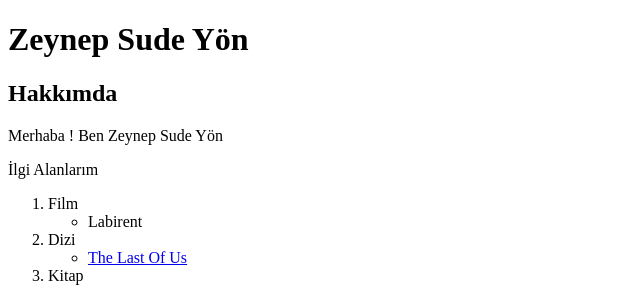
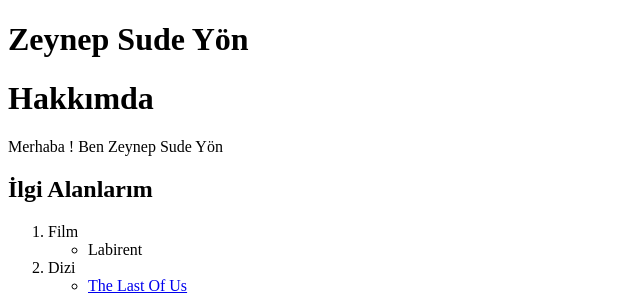
Before and after one commit to zsyon/web_sitesi1, a plain HTML site: page index.html in a window 1280 px wide. Shown: the top 298 px of the page, without its empty margins (0-640 px from the left). Drawn offline with Linux system fonts and the light colour scheme.

Commit message:
düzenleme

```diff
--- a/index.html
+++ b/index.html
@@ -8,9 +8,9 @@
 </head>
 <body>
   <h1>Zeynep Sude Yön</h1>
-  <h2>Hakkımda</h2>
+  <h1>Hakkımda</h1>
   <p>Merhaba ! Ben Zeynep Sude Yön</p>
-  <p>İlgi Alanlarım</p>
+  <h2>İlgi Alanlarım</h2>
   <ol>
     <li>Film
       <ul>
```
